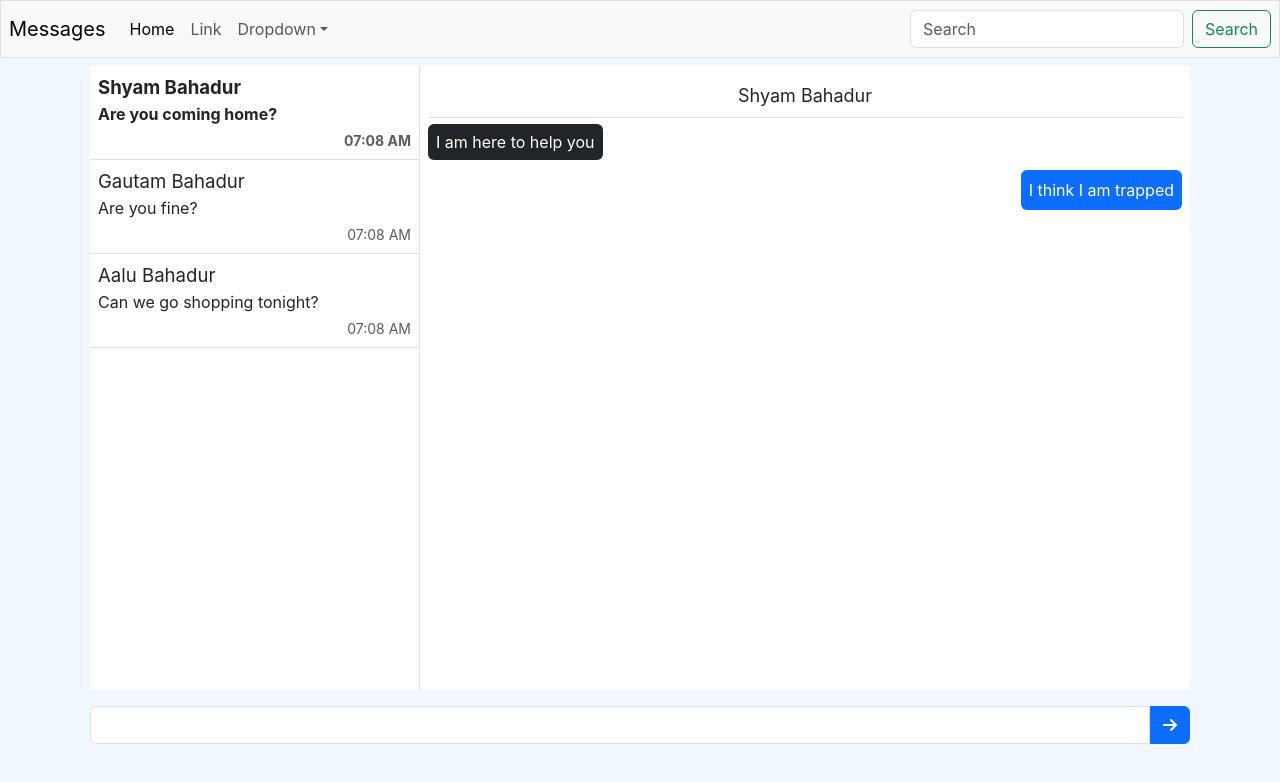
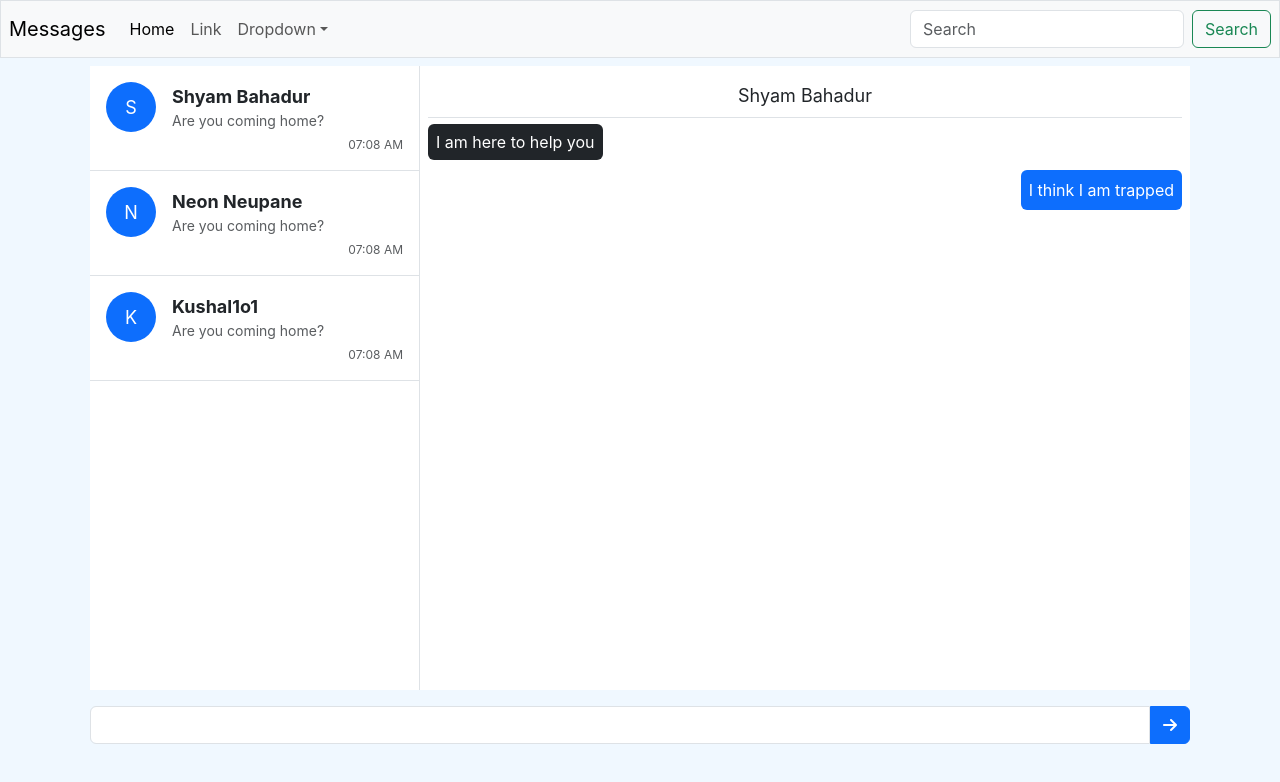
Before and after one commit to Neon17/Wispr, a React (Create React App) app in the folder frontend/: page /message-design in a window 1280 px wide. Shown: the top 782 px of the page. Built offline with nearby package versions, Linux system fonts and the light colour scheme.

Commit message:
fix:Message div section ,add profile with initials

```diff
--- a/frontend/package.json
+++ b/frontend/package.json
@@ -10,7 +10,7 @@
     "react": "^18.3.1",
     "react-dom": "^18.3.1",
     "react-router-dom": "^7.0.1",
-    "react-scripts": "5.0.1",
+    "react-scripts": "^5.0.1",
     "socket.io-client": "^4.8.1",
     "web-vitals": "^2.1.4"
   },
--- a/frontend/src/components/MessageDesign.js
+++ b/frontend/src/components/MessageDesign.js
@@ -4,28 +4,105 @@ export default function MessageDesign (){
     const clickGroup = ()=>{
         console.log('Chat Group Clicked!');
     }
+    const getInitials = (name) => {
+        const nameArr = name.split(' ');
+        return nameArr[0][0]
+      };
     return (
         <>
         <div className='container-fluid' style={{backgroundColor: 'aliceblue', minHeight: '93vh'}}>
             <div className='container'>
                 <div className='messageContainer p-2 d-flex' style={{minHeight: '80vh'}}>
                     <div className='groupList border-end bg-white' style={{width:'30%'}}>
-                        <div className='personContainer border-bottom p-2' onClick={clickGroup} style={{fontWeight: 'bold'}} role='button'>
-                            <div className='personName' style={{fontSize: '18.6px'}}>Shyam Bahadur</div>
-                            <div className='personMessage'>Are you coming home?</div>
-                            <div className='personTime form-text text-muted text-end'>07:08 AM</div>
+                    <div className="personContainer border-bottom p-3" onClick={clickGroup} role="button">
+                        {/* Profile Name */}
+                        <div className="d-flex align-items-center">
+                            {/* Avatar with initials */}
+                            <div
+                            className="avatar rounded-circle bg-primary text-white d-flex justify-content-center align-items-center"
+                            style={{ width: '50px', height: '50px', fontSize: '18px' }}
+                            >
+                            {getInitials('Shyam Bahadur')}
+                            </div>
+
+                            {/* Name and message */}
+                            <div className="ms-3">
+                            {/* Person Name */}
+                            <div className="personName fw-bold" style={{ fontSize: '18px' }}>
+                                Shyam Bahadur
+                            </div>
+                            {/* Last Message */}
+                            <div className="personMessage text-muted" style={{ fontSize: '14px' }}>
+                                Are you coming home?
+                            </div>
+                            </div>
                         </div>
-                        <div className='personContainer border-bottom p-2' onClick={clickGroup} role='button'>
-                            <div className='personName' style={{fontSize: '18.6px'}}>Gautam Bahadur</div>
-                            <div className='personMessage'>Are you fine?</div>
-                            <div className='personTime form-text text-muted text-end'>07:08 AM</div>
-                        </div>
-                        <div className='personContainer border-bottom p-2' onClick={clickGroup} role='button'>
-                            <div className='personName' style={{fontSize: '18.6px'}}>Aalu Bahadur</div>
-                            <div className='personMessage'>Can we go shopping tonight?</div>
-                            <div className='personTime form-text text-muted text-end'>07:08 AM</div>
+
+                        {/* Time */}
+                        <div className="personTime form-text text-muted text-end" style={{ fontSize: '12px' }}>
+                            07:08 AM
                         </div>
                     </div>
+                    <div className="personContainer border-bottom p-3" onClick={clickGroup} role="button">
+                        {/* Profile Name */}
+                        <div className="d-flex align-items-center">
+                            {/* Avatar with initials */}
+                            <div
+                            className="avatar rounded-circle bg-primary text-white d-flex justify-content-center align-items-center"
+                            style={{ width: '50px', height: '50px', fontSize: '18px' }}
+                            >
+                            {getInitials('Neon Neupane')}
+                            </div>
+
+                            {/* Name and message */}
+                            <div className="ms-3">
+                            {/* Person Name */}
+                            <div className="personName fw-bold" style={{ fontSize: '18px' }}>
+                                Neon Neupane
+                            </div>
+                            {/* Last Message */}
+                            <div className="personMessage text-muted" style={{ fontSize: '14px' }}>
+                                Are you coming home?
+                            </div>
+                            </div>
+                        </div>
+
+                        {/* Time */}
+                        <div className="personTime form-text text-muted text-end" style={{ fontSize: '12px' }}>
+                            07:08 AM
+                        </div>
+                    </div>
+                    <div className="personContainer border-bottom p-3" onClick={clickGroup} role="button">
+                        {/* Profile Name */}
+                        <div className="d-flex align-items-center">
+                            {/* Avatar with initials */}
+                            <div
+                            className="avatar rounded-circle bg-primary text-white d-flex justify-content-center align-items-center"
+                            style={{ width: '50px', height: '50px', fontSize: '18px' }}
+                            >
+                            {getInitials('Kushal1o1')}
+                            </div>
+
+                            {/* Name and message */}
+                            <div className="ms-3">
+                            {/* Person Name */}
+                            <div className="personName fw-bold" style={{ fontSize: '18px' }}>
+                                Kushal1o1
+                            </div>
+                            {/* Last Message */}
+                            <div className="personMessage text-muted" style={{ fontSize: '14px' }}>
+                                Are you coming home?
+                            </div>
+                            </div>
+                        </div>
+
+                        {/* Time */}
+                        <div className="personTime form-text text-muted text-end" style={{ fontSize: '12px' }}>
+                            07:08 AM
+                        </div>
+                    </div>
+
+            </div>
                     <div className='messageList p-2 bg-white d-flex flex-column' style={{width: '70%'}}>
                         <div className='titleMessage border-bottom p-2 text-center' style={{fontSize: '18px '}}>
                             Shyam Bahadur
```
Also changed, not shown: 2 other files (tests, documents, lock files or other folders).
